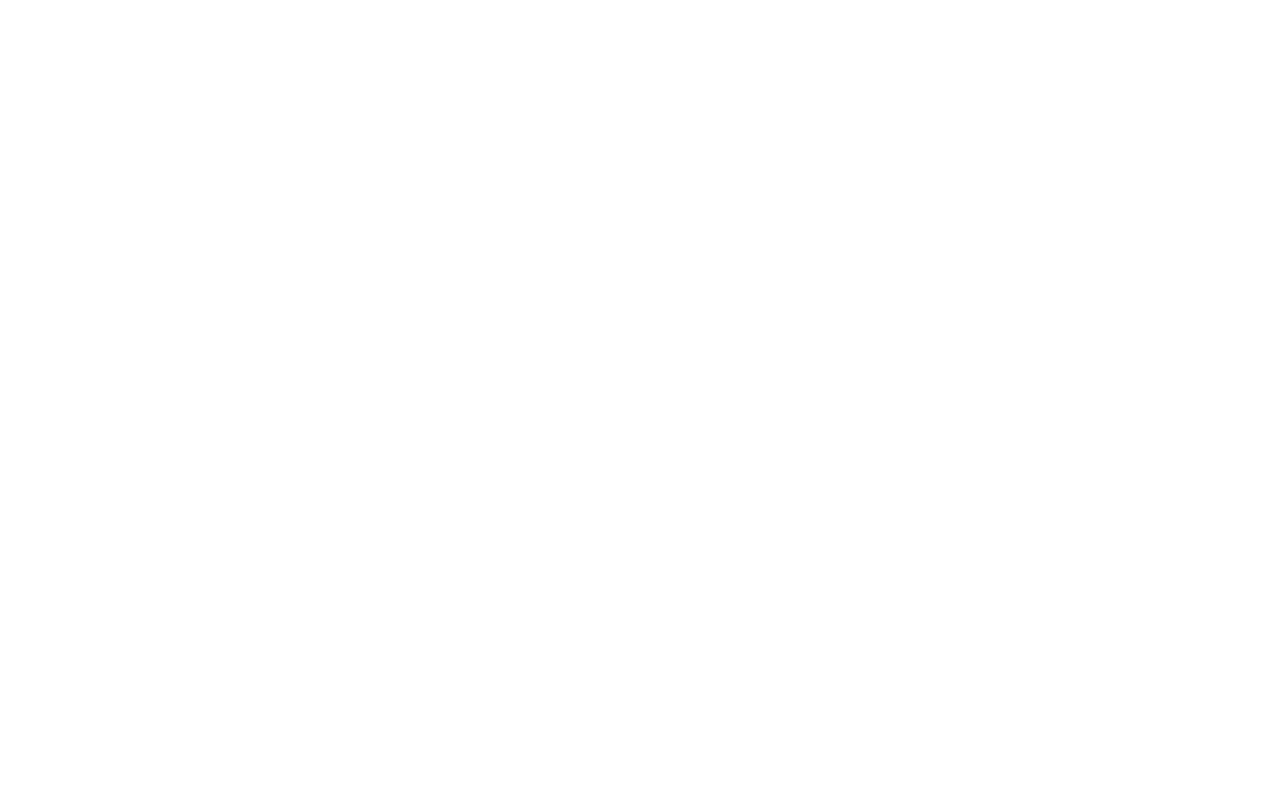
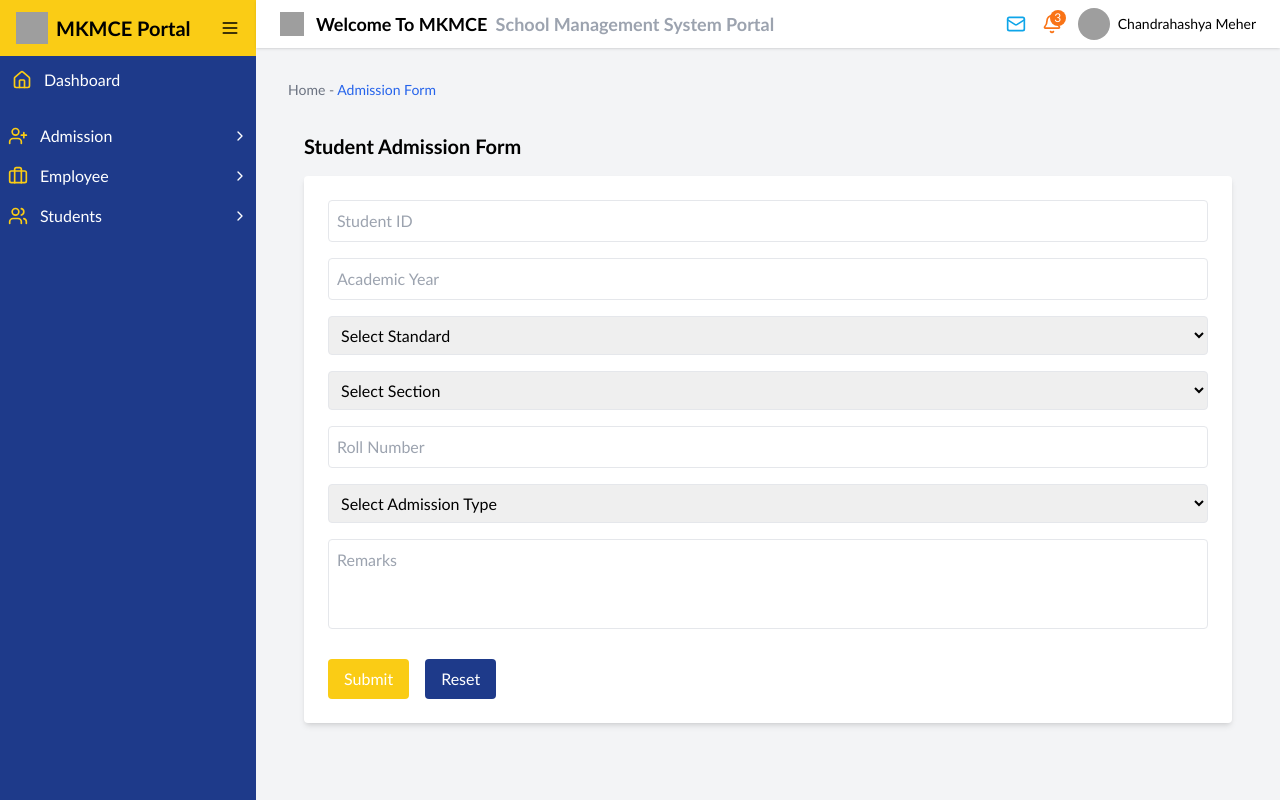
Before and after one commit to Tarunmeher/mkmce-client, a React (Vite) app: page /admission/admission-form in a window 1280 px wide. Before the commit this address had no page. Built offline with nearby package versions, Linux system fonts and the light colour scheme; grey boxes are pictures that could not be loaded.

Commit message:
create student admisiion form

```diff
--- a/src/App.jsx
+++ b/src/App.jsx
@@ -5,6 +5,7 @@
 import Enquiry from './Portal/Admission/Enquiry';
 import RegisterNewStudent from './Portal/Admission/RegisterNewStudent';
 import AddEmployee from './Portal/Employee/AddEmployee';
+import Admission from './Portal/Admission/Admission';
 
 const App = () => {
   return (
@@ -13,6 +14,7 @@
         <Route index element={<Dashboard />} />
         <Route path="/admission/enquiry" element={<Enquiry />} />
         <Route path='/admission/register' element={<RegisterNewStudent />} />
+        <Route path='/admission/admission-form' element={<Admission />} />
         <Route path='/employee/add' element={<AddEmployee />} />
       </Route>
     </Routes>
--- /dev/null
+++ b/src/Portal/Admission/Admission.jsx
@@ -0,0 +1,157 @@
+import React, { useState } from 'react';
+import { Link } from 'react-router-dom';
+import { ToastContainer, toast } from 'react-toastify';
+import 'react-toastify/dist/ReactToastify.css';
+import { portalinfo } from '../../portalInfo.js'
+
+
+const Admission = () => {
+    const classList = "w-full border p-2 rounded focus:outline-none";
+
+    const [form, setForm] = useState({
+        studentId: '',
+        academicYear: '',
+        standard: '',
+        section: '',
+        rollNo: '',
+        admissionType: '',
+        remarks: ''
+    });
+
+    const [records, setRecords] = useState([]);
+
+    const handleChange = (e) => {
+        const { name, value } = e.target;
+        setForm((prev) => ({ ...prev, [name]: value }));
+    };
+
+    const handleSubmit = (e) => {
+        e.preventDefault();
+        const fields = Object.values(form);
+        if (fields.some(f => !f)) {
+            toast.error('Please fill in all required fields!');
+            return;
+        }
+        setRecords([...records, form]);
+        toast.success('Student information submitted successfully!');
+        handleReset();
+    };
+
+    const handleReset = () => {
+        setForm({
+            studentId: '',
+            academicYear: '',
+            standard: '',
+            section: '',
+            rollNo: '',
+            admissionType: '',
+            remarks: ''
+        });
+        toast.info('Form cleared');
+    };
+
+    return (
+        <div className="p-4 mx-auto">
+            <ToastContainer autoClose={2000} />
+            <p className="text-sm text-gray-500 mb-4 cursor-pointer"><Link to='/'>Home </Link>- <span className="text-blue-600">Admission Form</span></p>
+            <div className="p-4 mx-auto">
+                <ToastContainer autoClose={2000} />
+                <h2 className="text-xl font-bold mb-4">Student Admission Form</h2>
+                <form onSubmit={handleSubmit} className="bg-white p-6 shadow-md rounded space-y-4">
+                    <input
+                        name="studentId"
+                        autoComplete="off"
+                        value={form.studentId}
+                        onChange={handleChange}
+                        placeholder="Student ID"
+                        className={classList}
+                        required
+                    />
+
+                    <input
+                        name="academicYear"
+                        autoComplete="off"
+                        value={form.academicYear}
+                        onChange={handleChange}
+                        placeholder="Academic Year"
+                        className={classList}
+                        required
+                    />
+
+                    <select
+                        name="standard"
+                        value={form.standard}
+                        onChange={handleChange}
+                        className={classList}
+                        required
+                    >
+                        <option value="">Select Standard</option>
+                        {[...Array(10)].map((_, i) => (
+                            <option key={i} value={`Class ${i + 1}`}>{`Class ${i + 1}`}</option>
+                        ))}
+                    </select>
+
+                    <select
+                        name="section"
+                        value={form.section}
+                        onChange={handleChange}
+                        className={classList}
+                        required
+                    >
+                        <option value="">Select Section</option>
+                        {['A', 'B', 'C', 'D'].map((sec) => (
+                            <option key={sec} value={sec}>{sec}</option>
+                        ))}
+                    </select>
+
+                    <input
+                        name="rollNo"
+                        autoComplete="off"
+                        value={form.rollNo}
+                        onChange={handleChange}
+                        placeholder="Roll Number"
+                        className={classList}
+                        required
+                    />
+
+                    <select
+                        name="admissionType"
+                        value={form.admissionType}
+                        onChange={handleChange}
+                        className={classList}
+                        required
+                    >
+                        <option value="">Select Admission Type</option>
+                        <option value="Regular">Regular</option>
+                        <option value="Transfer">Transfer</option>
+                        <option value="Other">Other</option>
+                    </select>
+
+                    <textarea
+                        name="remarks"
+                        value={form.remarks}
+                        onChange={handleChange}
+                        placeholder="Remarks"
+                        className={`${classList} resize-none`}
+                        rows="3"
+                    ></textarea>
+
+                    <div className="flex gap-4 pt-2">
+                        <button
+                            type="submit"
+                            className={`${portalinfo.bgColor} text-white px-4 py-2 rounded`}
+                        >
+                            Submit
+                        </button>
+                        <button type="button" onClick={handleReset} className={`${portalinfo.bgColor_2}text-white px-4 py-2 rounded`}>
+                            Reset
+                        </button>
+                    </div>
+                </form>
+            </div>
+        </div>
+
+    );
+};
+
+export default Admission;
--- a/src/Portal/Admission/Enquiry.jsx
+++ b/src/Portal/Admission/Enquiry.jsx
@@ -3,6 +3,8 @@
 import 'react-toastify/dist/ReactToastify.css';
 import ViewEnquiryListModal from './ViewEnquiryListModal';
 import { Link } from 'react-router-dom';
+import { portalinfo } from '../../portalInfo.js'
+
 
 const Enquiry = () => {
   const classList = "w-full border p-2 rounded focus:outline-none";
@@ -170,10 +172,10 @@
         />
 
         <div className="flex flex-wrap gap-4 pt-4">
-          <button type="submit" className="bg-green-600 text-white px-4 py-2 rounded">
+          <button type="submit" className={`${portalinfo.bgColor} text-white px-4 py-2 rounded`}>
             Submit
           </button>
-          <button type="button" onClick={handleReset} className="bg-gray-600 text-white px-4 py-2 rounded">
+          <button type="button" onClick={handleReset} className={`${portalinfo.bgColor_2} text-white px-4 py-2 rounded`}>
             Reset
           </button>
         </div>
--- a/src/Portal/Common/Sidebar.jsx
+++ b/src/Portal/Common/Sidebar.jsx
@@ -14,6 +14,8 @@
     subItems: [
       { to: '/admission/enquiry', icon: <FileQuestion className="w-4 h-4 text-yellow-400" />, label: 'Enquiry' },
       { to: '/admission/register', icon: <PlusCircle className="w-4 h-4 text-yellow-400" />, label: 'Register New Student' },
+      { to: '/admission/admission-form', icon: <PlusCircle className="w-4 h-4 text-yellow-400" />, label: 'Admission' },
+
 
     ],
   },
--- a/src/Portal/Employee/AddEmployee.jsx
+++ b/src/Portal/Employee/AddEmployee.jsx
@@ -1,6 +1,8 @@
 import React, { useState } from "react";
 import { Link } from "react-router-dom";
 import { toast, ToastContainer } from "react-toastify";
+import { portalinfo } from '../../portalInfo.js'
+
 
 const AddTeacher = () => {
     const inputClass = 'w-full border p-2 rounded focus:outline-none';
@@ -185,8 +187,8 @@
                     </div>
 
                     <div className="mt-6 flex gap-4">
-                        <button type="submit" className="bg-yellow-400 text-black px-6 py-2 rounded hover:bg-yellow-500">Save</button>
-                        <button type="button" onClick={handleReset} className="bg-blue-900 text-white px-6 py-2 rounded hover:bg-blue-800">Reset</button>
+                        <button type="submit" className={`${portalinfo.bgColor} text-black px-6 py-2 rounded hover:bg-yellow-500`}>Save</button>
+                        <button type="button" onClick={handleReset} className={`${portalinfo.bgColor_2}text-white px-6 py-2 rounded hover:bg-blue-800`}>Reset</button>
                     </div>
                 </form>
             </div>
--- a/src/portalInfo.js
+++ b/src/portalInfo.js
@@ -5,4 +5,6 @@
   contact_1: "9776707820",
   contact_other: "",
   address: "",
+  bgColor: "bg-yellow-400",
+  bgColor_2 :"bg-blue-900 ",
 }
```
